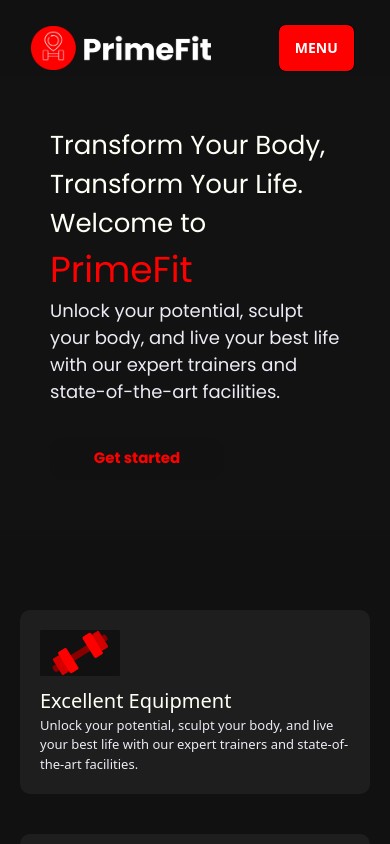
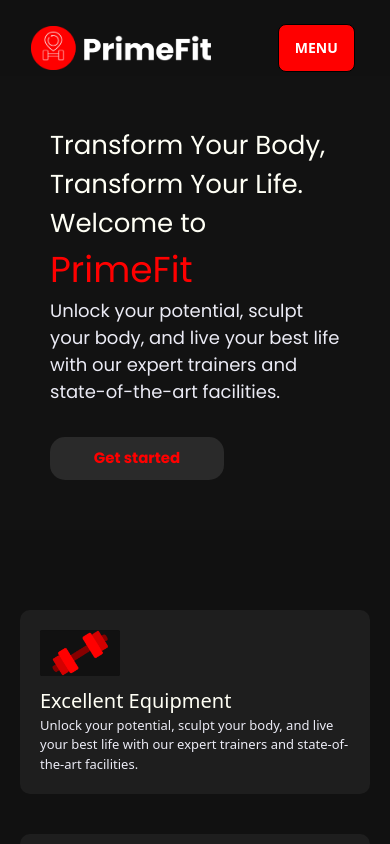
Before and after one commit to No-Country/c12-20-ft-java-react, a React (Vite) app in the folder frontend/: page / in a window 390 px wide. In both pictures the pointer is over the link 137 px from the left and 458 px from the top of the page. Shown: the top 844 px of the page. Built offline with nearby package versions, Linux system fonts and the light colour scheme.

Commit message:
Responsive V1

```diff
--- a/frontend/src/index.css
+++ b/frontend/src/index.css
@@ -125,7 +125,7 @@ html {
 }
 
 .btnHeader:hover{
-background: #111111;
+background: #2a2a2a;
 color: #FF0000;
 }
 
@@ -316,8 +316,10 @@ color: #FF0000;
 }
 
 .btnClasses:hover{
-  background: #111111;
+  background: #2a2a2a;
   color: #FF0000;
+
+
 }
 
 /* PLANS & PRICING */
@@ -411,7 +413,7 @@ color: #FF0000;
   transition: all 0.3s ease;
 }
 .btnPricing:hover{
-background: #111111;
+background: #2a2a2a;
 color: #FF0000;
 }
 .graphicPricing{
@@ -469,7 +471,7 @@ color: #FF0000;
   transition: all 0.3s ease;
 }
 .btnQuestion:hover{
-background: #111111;
+background: #2a2a2a;
 color: #FF0000;
 }
 .ttContactUs{
```
